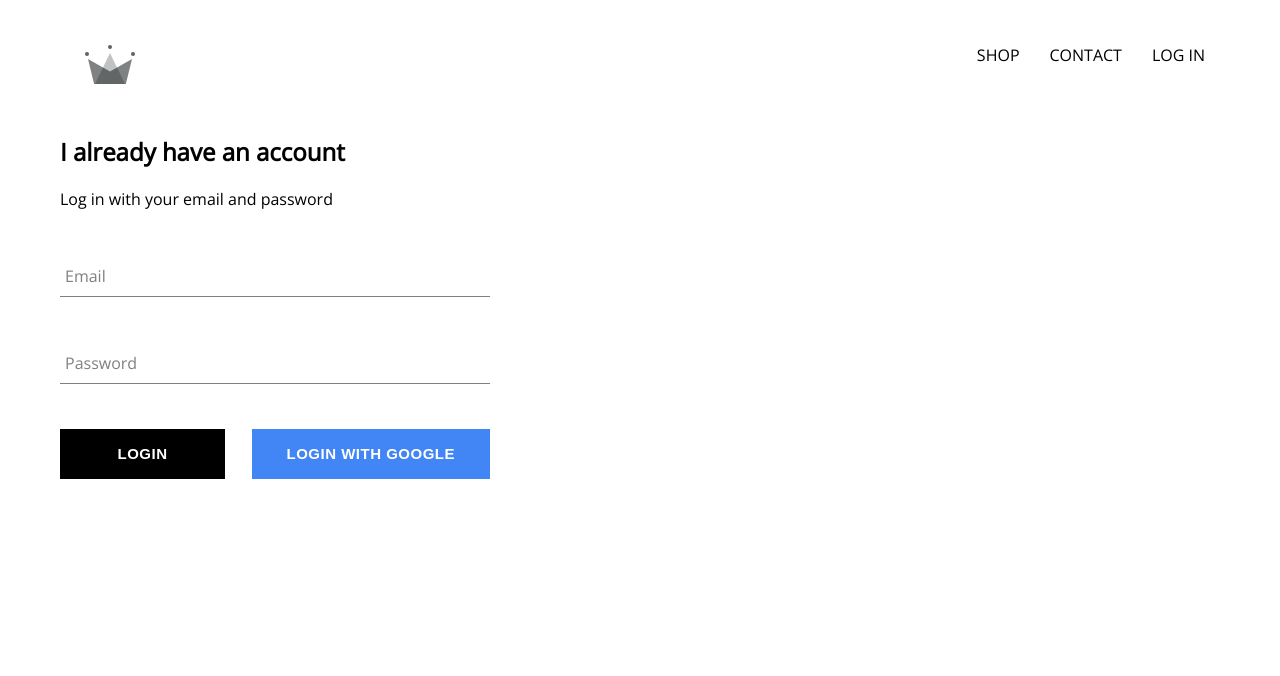
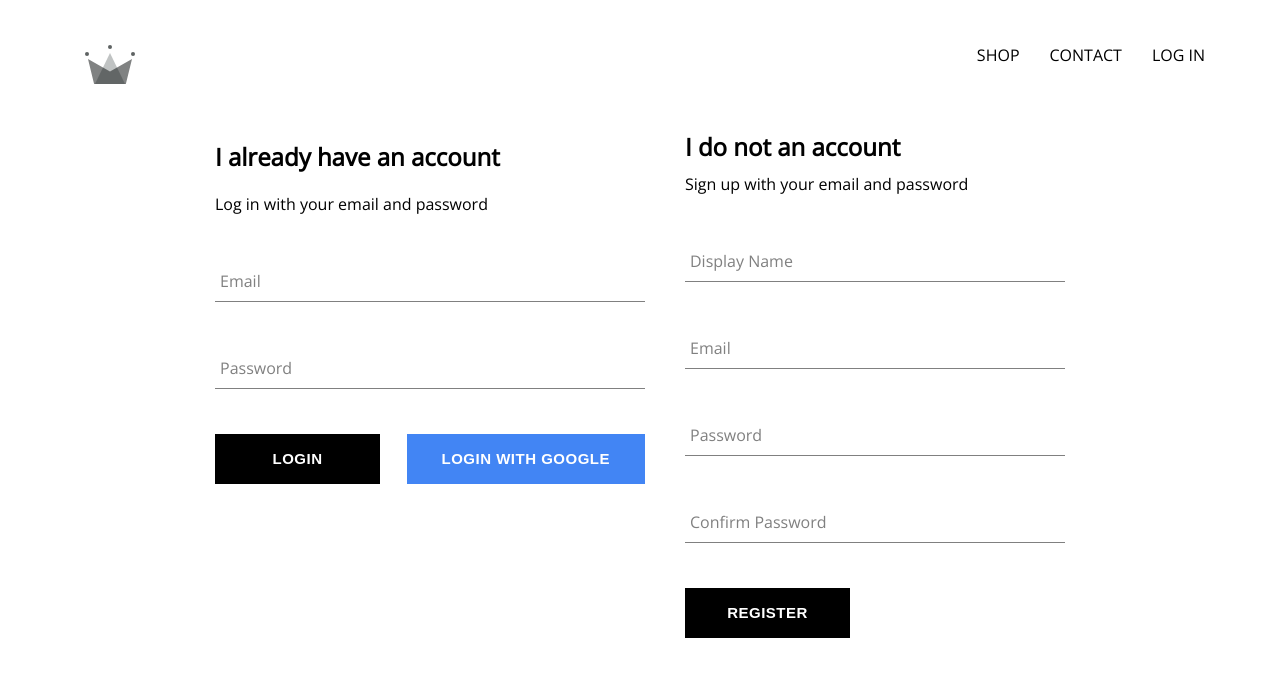
Before and after one commit to kaeltran16/crwn-clothing, a React (Create React App) app: page /login in a window 1280 px wide. Shown: the top 676 px of the page. Built offline with nearby package versions, Linux system fonts and the light colour scheme; no server answers.

Commit message:
add sign in and sign up functionalities

```diff
--- a/package.json
+++ b/package.json
@@ -19,6 +19,7 @@
   "eslintConfig": {
     "extends": "react-app"
   },
+  "devDependencies": {},
   "browserslist": {
     "production": [
       ">0.2%",
--- a/src/App.js
+++ b/src/App.js
@@ -5,14 +5,24 @@ import { Route, Switch } from 'react-router-dom';
 import ShopPage from './pages/Shop/ShopPage';
 import Header from './components/Header/Header';
 import AuthPage from './pages/Auth/Auth';
-import { auth } from './firebase/utils';
+import { auth, createUserProfileDocument } from './firebase/utils';
 
 const App = () => {
    const [user, setUser] = useState(null);
    useEffect(() => {
-      const unsubscribe = auth.onAuthStateChanged(currentUser => {
-         console.log(currentUser);
-         setUser(currentUser);
+      const unsubscribe = auth.onAuthStateChanged(async userAuth => {
+         if (userAuth !== null) {
+            const userRef = await createUserProfileDocument(userAuth, null);
+
+            userRef.onSnapshot(snapshot => {
+               setUser({
+                  id: snapshot.id,
+                  ...snapshot.data()
+               });
+            });
+         }
+
+         setUser(userAuth);
       });
 
       return () => {
--- a/src/components/Login/Login.jsx
+++ b/src/components/Login/Login.jsx
@@ -3,15 +3,21 @@ import React, { useState } from 'react';
 import './styles.scss';
 import FormInput from '../FormInput/FormInput';
 import Button from '../Button/Button';
-import { signInWithGoogle } from '../../firebase/utils';
+import { auth, signInWithGoogle } from '../../firebase/utils';
 
 
 const Login = () => {
    const [email, setEmail] = useState('');
    const [password, setPassword] = useState('');
 
-   const handleSubmit = e => {
+   const handleSubmit = async e => {
       e.preventDefault();
+
+      try {
+         await auth.signInWithEmailAndPassword(email, password);
+      } catch (e) {
+         console.error(`cannot sign in: ${e}`);
+      }
    };
 
    const handleChange = (e, setter) => {
--- /dev/null
+++ b/src/components/Register/Register.jsx
@@ -0,0 +1,66 @@
+import React, { useState } from 'react';
+import FormInput from '../FormInput/FormInput';
+import Button from '../Button/Button';
+import { auth, createUserProfileDocument } from '../../firebase/utils';
+
+import './styles.scss';
+
+const Register = () => {
+   const [displayName, setDisplayName] = useState('');
+   const [email, setEmail] = useState('');
+   const [password, setPassword] = useState('');
+   const [confirmPassword, setConfirmPassword] = useState('');
+
+   const handleSubmit = async e => {
+      e.preventDefault();
+
+      if (password !== confirmPassword) {
+         alert(`password do no match`);
+         return;
+      }
+
+      try {
+         const { user } = await auth.createUserWithEmailAndPassword(email, password);
+
+         await createUserProfileDocument(user, displayName);
+      } catch (e) {
+         console.error(`cannot create new user: ${e}`);
+      }
+   };
+
+   const handleChange = (e, setter) => {
+      const { value } = e.target;
+
+      setter(value);
+   };
+
+   return (
+      <div className='sign-up'>
+         <h2 className='title'>I do not an account</h2>
+         <span>Sign up with your email and password</span>
+
+         <form className='sign-up-form' onSubmit={e => handleSubmit(e)}>
+            <FormInput type='text' name='displayName' value={displayName}
+                       label='Display Name' required
+                       handleChange={e => handleChange(e, setDisplayName)}/>
+
+            <FormInput type='email' name='email' value={email}
+                       label='Email' required
+                       handleChange={e => handleChange(e, setEmail)}/>
+
+            <FormInput type='password' name='password' value={password}
+                       label='Password' required
+                       handleChange={e => handleChange(e, setPassword)}/>
+
+            <FormInput type='password' name='confirmPassword'
+                       value={confirmPassword}
+                       label='Confirm Password' required
+                       handleChange={e => handleChange(e, setConfirmPassword)}/>
+
+            <Button type='submit'>Register</Button>
+         </form>
+      </div>
+   );
+};
+
+export default Register;
--- /dev/null
+++ b/src/components/Register/styles.scss
@@ -0,0 +1,9 @@
+.sign-up {
+  display: flex;
+  flex-direction: column;
+  width: 380px;
+
+  .title {
+    margin: 10px 0;
+  }
+}
--- a/src/firebase/utils.js
+++ b/src/firebase/utils.js
@@ -23,4 +23,32 @@ provider.setCustomParameters({ prompt: 'select_account' });
 
 export const signInWithGoogle = () => auth.signInWithPopup(provider);
 
+export const createUserProfileDocument = async (userAuth, additionalData) => {
+   if (!userAuth) {
+      return null;
+   }
+
+   const userRef = firestore.doc(`users/${userAuth.uid}`);
+
+   const snapshot = await userRef.get();
+
+   if (!snapshot.exists) {
+      const { displayName, email } = userAuth;
+      const createdAt = new Date();
+
+      try {
+         await userRef.set({
+            displayName,
+            email,
+            createdAt, ...additionalData
+         });
+      } catch (e) {
+         console.error(`error when creating user: ${e}`);
+      }
+   }
+
+   return userRef;
+
+};
+
 export default firebase;
--- a/src/pages/Auth/Auth.jsx
+++ b/src/pages/Auth/Auth.jsx
@@ -1,11 +1,13 @@
 import React from 'react';
 import './styles.scss';
 import Login from '../../components/Login/Login';
+import Register from '../../components/Register/Register';
 
 const AuthPage = () => {
    return (
-      <div>
+      <div className='auth'>
          <Login/>
+         <Register/>
       </div>
    );
 };
--- a/src/pages/Auth/styles.scss
+++ b/src/pages/Auth/styles.scss
@@ -0,0 +1,6 @@
+.auth {
+  width: 850px;
+  display: flex;
+  justify-content: space-between;
+  margin: 30px auto;
+}
```
